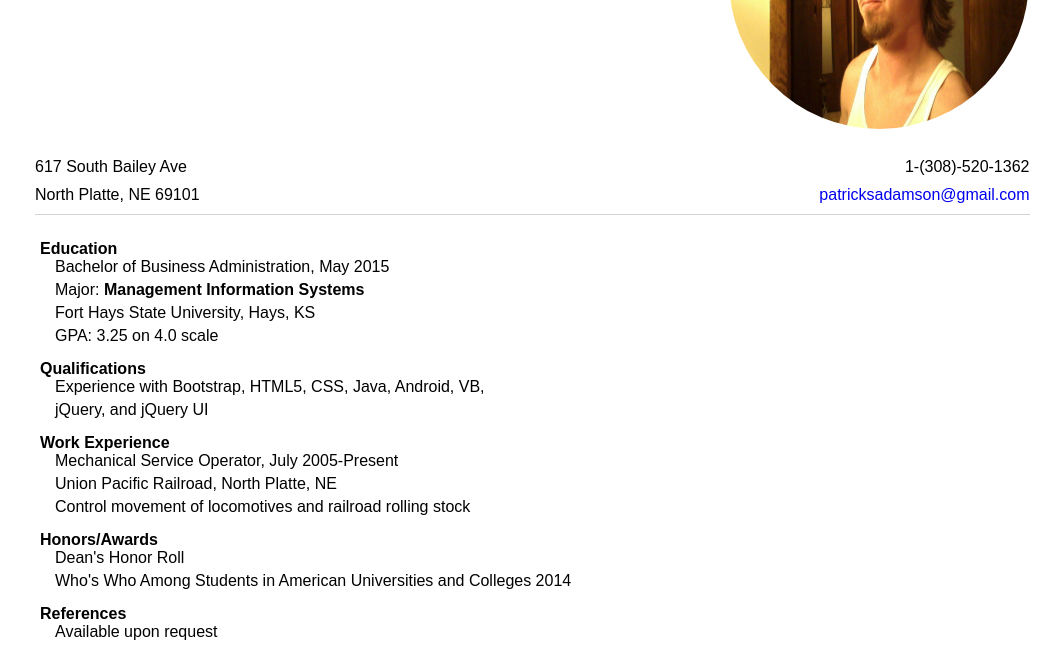
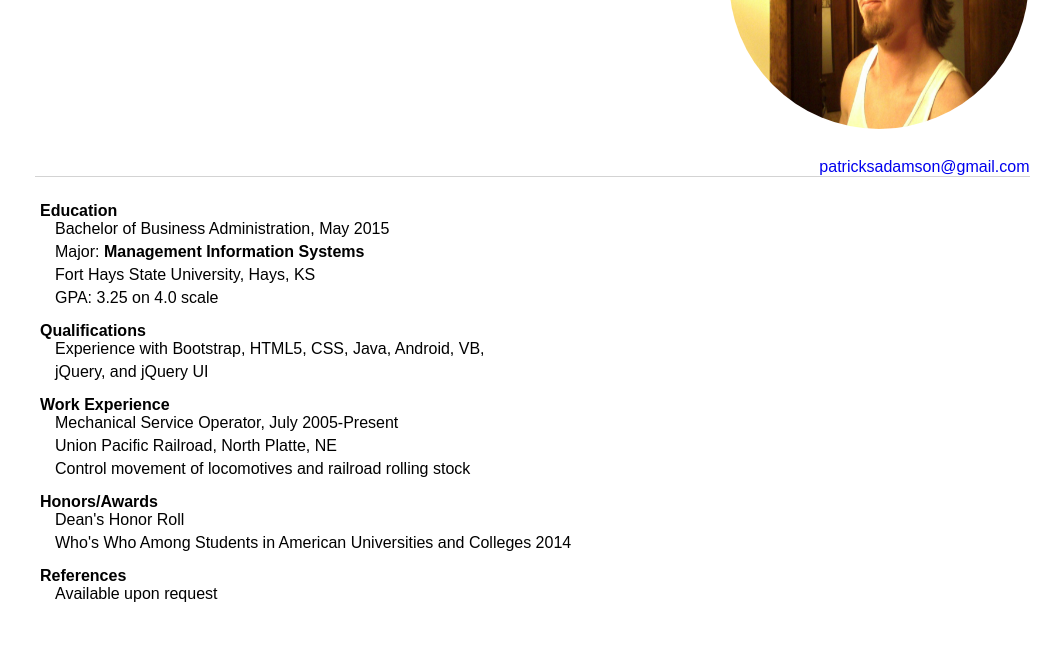
Before and after one commit to nppat/portfolio, a plain HTML site: page resume.html in a window 1280 px wide. Shown: the part 223-889 px from the top of the page, without its empty margins (110-1171 px from the left). After the commit the page ends 851 px from the top, so only its background shows below. Drawn offline with nearby package versions, Linux system fonts and the light colour scheme.

Commit message:
update resume html

```diff
--- a/resume.html
+++ b/resume.html
@@ -27,11 +27,11 @@
 		<div id="resume_main">
 			<div id="resume_head">
 				<div id="left">
-					<p>617 South Bailey Ave</p>
-					<p>North Platte, NE 69101</p>
+					<!-- <p>617 South Bailey Ave</p>
+					<p>North Platte, NE 69101</p> -->
 				</div>
 				<div id="right">
-					<p>1-(308)-520-1362</p>
+					<!-- <p>1-(308)-520-1362</p> -->
 					<a href="mailto:patricksadamson@gmail.com">patricksadamson@gmail.com</a>
 				</div>
 			</div>
```
